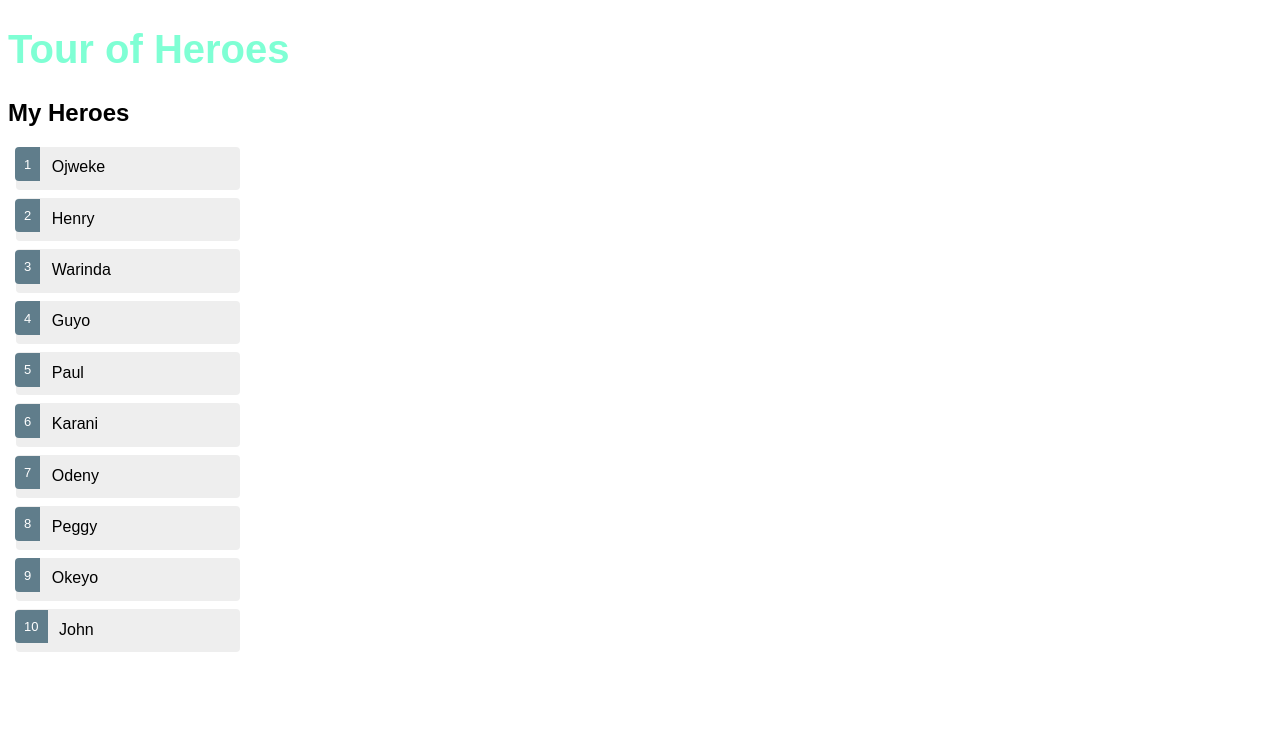
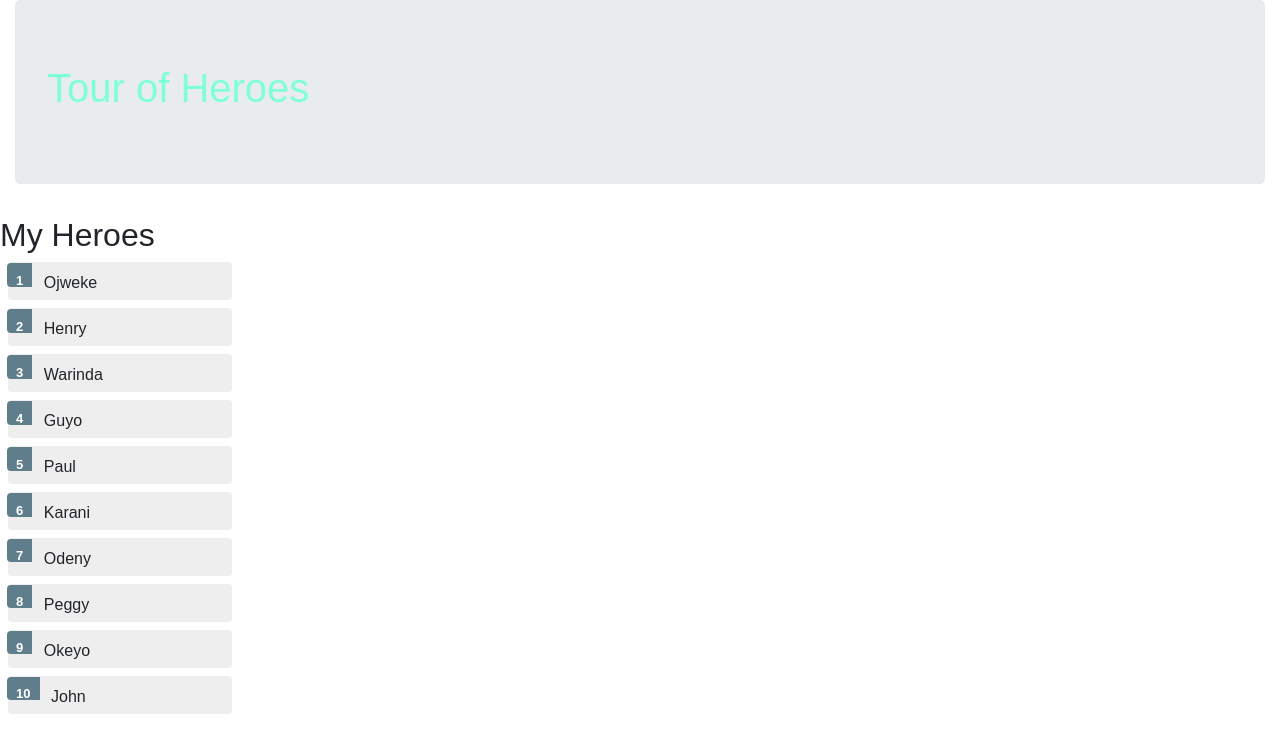
Before and after one commit to Torocy/Heroes, an Angular app: page / in a window 1280 px wide. Shown: the top 752 px of the page. Built offline with nearby package versions, Linux system fonts and the light colour scheme.

Commit message:
added bootstrap

```diff
--- a/angular.json
+++ b/angular.json
@@ -23,6 +23,7 @@
               "src/assets"
             ],
             "styles": [
+              "node_modules/bootstrap/dist/css/bootstrap.min.css",
               "src/styles.css"
             ],
             "scripts": []
@@ -80,8 +81,12 @@
             "karmaConfig": "src/karma.conf.js",
             "styles": [
               "src/styles.css"
+
+
             ],
-            "scripts": [],
+            "scripts": [
+
+            ],
             "assets": [
               "src/favicon.ico",
               "src/assets"
--- a/package.json
+++ b/package.json
@@ -20,6 +20,7 @@
     "@angular/platform-browser": "~7.0.0-rc.0",
     "@angular/platform-browser-dynamic": "~7.0.0-rc.0",
     "@angular/router": "~7.0.0-rc.0",
+    "bootstrap": "^4.1.3",
     "core-js": "^2.5.4",
     "rxjs": "~6.3.3",
     "zone.js": "~0.8.26"
--- a/src/app/app.component.html
+++ b/src/app/app.component.html
@@ -1,3 +1,10 @@
 <!--The content below is only a placeholder and can be replaced.-->
-<h1>{{title}}</h1>
+
+<div class="container-fluid">
+    <div class="jumbotron">
+            <h1>{{title}}</h1>
+    </div>
+
+</div>
+
 <app-heroes></app-heroes>
--- a/src/app/heroes/heroes.component.html
+++ b/src/app/heroes/heroes.component.html
@@ -1,4 +1,5 @@
 <H2>My Heroes</H2>
+
 <ul class="heroes">
     <li *ngFor="let hero of heroes" (click)="onSelect(hero)">
         <span class="badge">{{hero.id}}</span>{{hero.name}}
```
Also changed, not shown: 1 other file (tests, documents, lock files or other folders).
